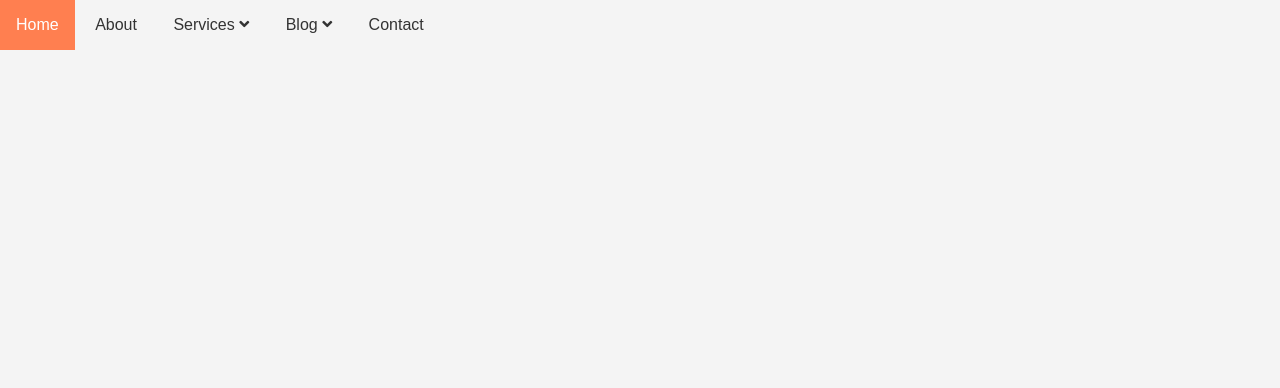
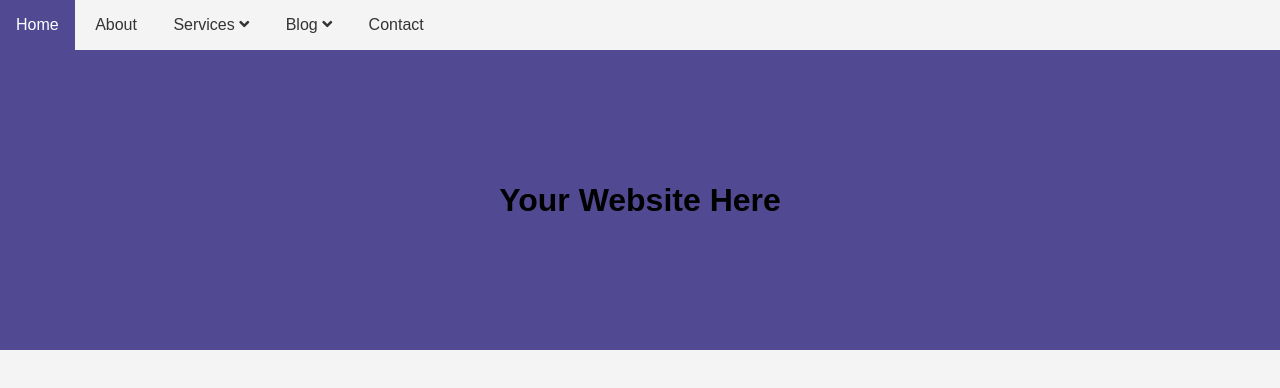
Before and after one commit to pjblitz86/HTML_CSS_Sandbox, a plain HTML site: page dropdown_menu/index.html in a window 1280 px wide. Drawn offline with Linux system fonts and the light colour scheme.

Commit message:
showcase

```diff
--- a/dropdown_menu/index.html
+++ b/dropdown_menu/index.html
@@ -41,5 +41,8 @@
         <li><a href="#">Contact</a></li>
       </ul>
     </nav>
+    <header id="showcase">
+      <h1>Your Website Here</h1>
+    </header>
   </body>
 </html>
--- a/dropdown_menu/style.css
+++ b/dropdown_menu/style.css
@@ -1,3 +1,7 @@
+:root {
+  --primary-color: rgb(14, 4, 107, 0.7);
+}
+
 * {
   margin: 0;
   padding: 0;
@@ -33,7 +37,7 @@ body {
 
 #navbar ul li:hover {
   cursor: pointer;
-  background: coral;
+  background: var(--primary-color);
   color: #fff;
 }
 
@@ -60,7 +64,7 @@ body {
 }
 
 #navbar ul li:hover ul li:hover {
-  background: #e0e0e0;
+  background: #5665e9;
   color: inherit;
 }
 
@@ -77,3 +81,14 @@ body {
 #navbar ul li:hover ul li:hover span {
   background: chocolate;
 }
+
+#showcase {
+  display: flex;
+  background: var(--primary-color);
+  flex-direction: column;
+  height: 300px;
+  align-items: center;
+  justify-content: center;
+  text-align: center;
+  padding: 0 2rem;
+}
```
